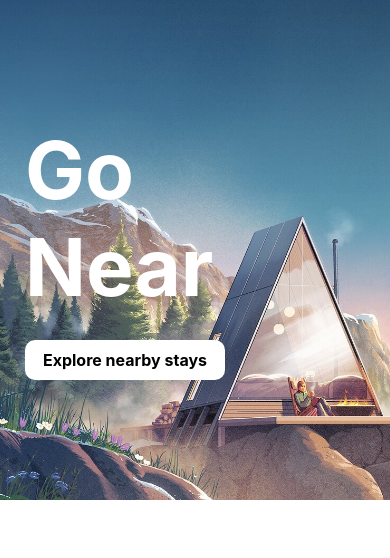
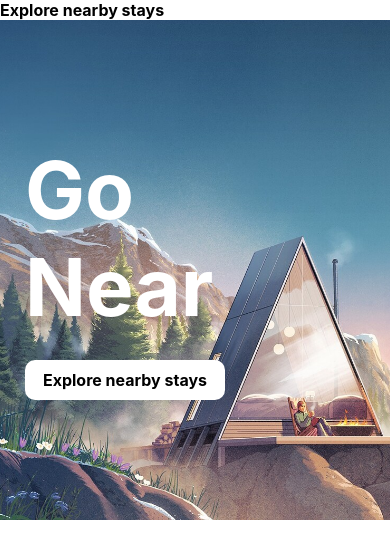
Before and after one commit to PatrikBeichner/abbRNles, a React Native app: screen / in a window 390 px wide. Shown: the top 558 px of the page. Built offline with nearby package versions, Linux system fonts and the light colour scheme.

Commit message:
formatting changes

```diff
--- a/src/screens/Home/index.js
+++ b/src/screens/Home/index.js
@@ -1,31 +1,25 @@
 import React from 'react';
-import {
-    View,
-    ImageBackground,
-    Text,
-    Pressable } from 'react-native';
+import { View, ImageBackground, Text, Pressable } from 'react-native';
 import styles from './styles';
 
-const HomeScreen = props => {
+const HomeScreen = (props) => {
   return (
     <View>
-            {/* Search bar */}
-            <ImageBackground
-              source={require('../../../assets/images/wallpaper.jpg')}
-              style={styles.image}
-            >
-                <Text style={styles.title}>Go Near</Text>
       <Pressable
-                  style={styles.button}
-                  onPress={()=>console.warn(data='Explore btn clicked')}
+        style={styles.searchButton}
+        onPress={() => console.warn((data = 'Search btn clicked'))}
         //   onPress={() => console.warn( data: 'Explore Btn clicked')}
       >
         <Text style={styles.buttonText}>Explore nearby stays</Text>
       </Pressable>
+      <ImageBackground source={require('../../../assets/images/wallpaper.jpg')} style={styles.image}>
+        <Text style={styles.title}>Go Near</Text>
+        <Pressable style={styles.button} onPress={() => console.warn('Explore Btn clicked')}>
+          <Text style={styles.buttonText}>Explore nearby stays</Text>
+        </Pressable>
       </ImageBackground>
     </View>
-    )
-}
+  );
+};
 
-
-export default HomeScreen
+export default HomeScreen;
```
Lines whose indentation alone changed are shown as unchanged.
